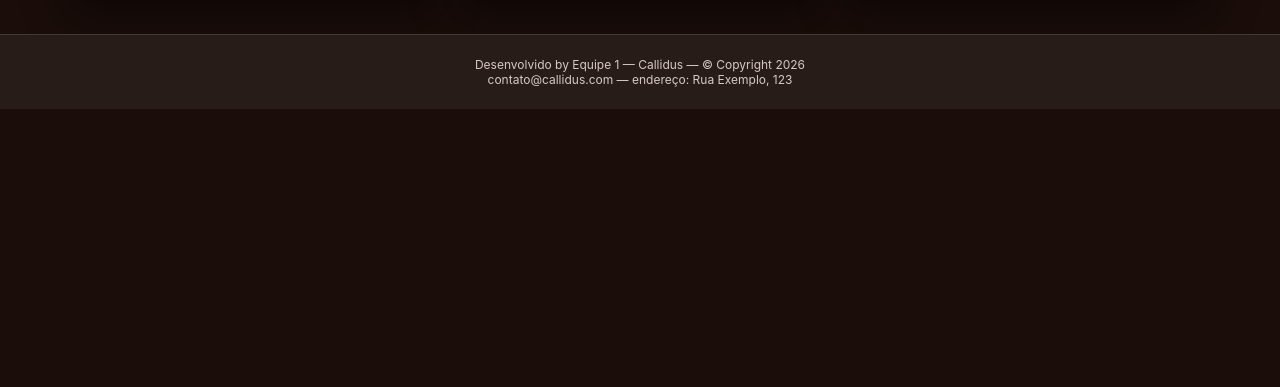
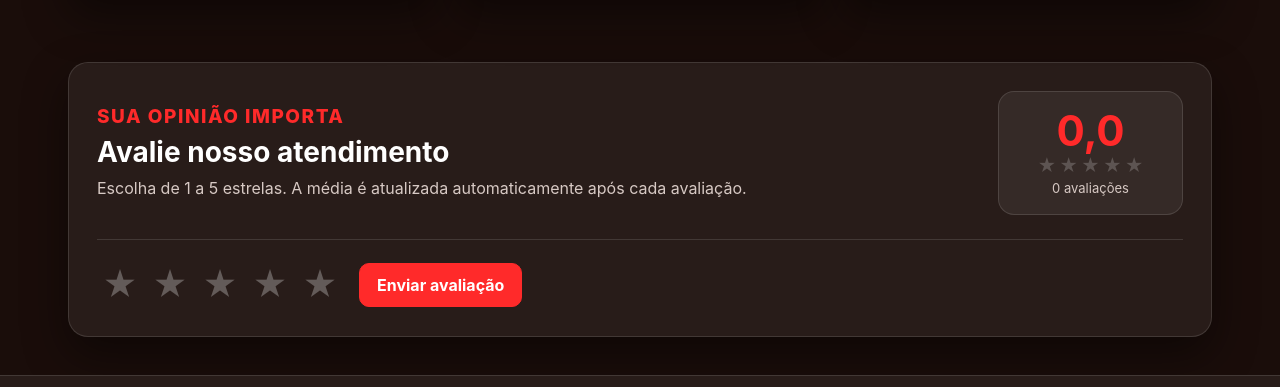
Before and after one commit to meacdev/Pizzaria-Callidus, a React (Vite) app: page / in a window 1280 px wide. Shown: the part 2550-2937 px from the top of the page. Before the commit the page ends 2659 px from the top, so only its background shows below. Built offline with nearby package versions, Linux system fonts and the light colour scheme.

Commit message:
Implementado o sistema de avaliacao: integrado à página inicial um sistema de avaliação de 1 a 5 estrelas, com atualização automática da média e quantidade de avaliações e armazenamento via localStorage.

```diff
--- /dev/null
+++ b/src/component/SistemaAvaliacao.module.css
@@ -0,0 +1,183 @@
+.container {
+  width: calc(100% - 56px);
+  margin: 28px auto 38px;
+  padding: 28px;
+
+  background: var(--surface);
+  border: 1px solid var(--line);
+  border-radius: 20px;
+
+  box-shadow: var(--shadow);
+}
+
+.cabecalho {
+  display: flex;
+  align-items: center;
+  justify-content: space-between;
+  gap: 28px;
+}
+
+.cabecalho h2 {
+  margin: 8px 0 8px;
+  font-size: 28px;
+  line-height: 1.15;
+}
+
+.cabecalho p {
+  max-width: 680px;
+  color: var(--muted);
+  line-height: 1.6;
+}
+
+.resumo {
+  min-width: 185px;
+
+  display: flex;
+  flex-direction: column;
+  align-items: center;
+  gap: 5px;
+
+  padding: 18px;
+
+  background: var(--surface-light);
+  border: 1px solid var(--line);
+  border-radius: 16px;
+}
+
+.resumo strong {
+  font-size: 42px;
+  line-height: 1;
+  color: var(--primary);
+}
+
+.resumo > span:last-child {
+  color: var(--muted);
+  font-size: 13px;
+}
+
+.estrelasMedia {
+  display: flex;
+  gap: 3px;
+  font-size: 18px;
+}
+
+.estrela,
+.estrelaAtiva {
+  line-height: 1;
+}
+
+.estrela {
+  color: rgba(255, 255, 255, 0.2);
+}
+
+.estrelaAtiva {
+  color: var(--warning);
+}
+
+.formulario {
+  display: flex;
+  align-items: center;
+  gap: 16px;
+
+  margin-top: 24px;
+  padding-top: 22px;
+
+  border-top: 1px solid var(--line);
+}
+
+.seletor {
+  display: flex;
+  align-items: center;
+  gap: 4px;
+}
+
+.estrelaBotao,
+.estrelaBotaoAtiva {
+  width: 46px;
+  height: 46px;
+
+  border: 0;
+  background: transparent;
+
+  font-size: 34px;
+  line-height: 1;
+
+  transition:
+    transform 0.15s ease,
+    color 0.15s ease;
+}
+
+.estrelaBotao {
+  color: rgba(255, 255, 255, 0.28);
+}
+
+.estrelaBotaoAtiva {
+  color: var(--warning);
+}
+
+.estrelaBotao:hover,
+.estrelaBotaoAtiva:hover {
+  transform: translateY(-2px) scale(1.05);
+  color: var(--warning);
+}
+
+.estrelaBotao:focus-visible,
+.estrelaBotaoAtiva:focus-visible {
+  outline: 2px solid var(--primary);
+  outline-offset: 3px;
+  border-radius: 8px;
+}
+
+.mensagem {
+  margin-top: 14px;
+  color: var(--muted);
+  font-size: 14px;
+}
+
+@media (max-width: 700px) {
+  .container {
+    width: calc(100% - 36px);
+    padding: 22px;
+    border-radius: 16px;
+  }
+
+  .cabecalho {
+    flex-direction: column;
+    align-items: stretch;
+  }
+
+  .resumo {
+    width: 100%;
+  }
+
+  .formulario {
+    flex-direction: column;
+    align-items: stretch;
+  }
+
+  .seletor {
+    justify-content: center;
+  }
+
+  .formulario .botao-primario {
+    width: 100%;
+  }
+}
+
+@media (max-width: 400px) {
+  .container {
+    width: calc(100% - 24px);
+    padding: 18px;
+  }
+
+  .cabecalho h2 {
+    font-size: 24px;
+  }
+
+  .estrelaBotao,
+  .estrelaBotaoAtiva {
+    width: 40px;
+    height: 40px;
+    font-size: 29px;
+  }
+}
--- /dev/null
+++ b/src/component/SistemaAvaliacao.tsx
@@ -0,0 +1,97 @@
+import { useMemo, useState } from 'react';
+import { calcularMediaAvaliacao, useAvaliacaoStore } from '../store/avaliacao.store';
+import styles from './SistemaAvaliacao.module.css';
+
+const ESTRELAS = [1, 2, 3, 4, 5] as const;
+
+function formatarMedia(media: number): string {
+  return media.toLocaleString('pt-BR', {
+    minimumFractionDigits: 1,
+    maximumFractionDigits: 1,
+  });
+}
+
+export function SistemaAvaliacao() {
+  const avaliacoes = useAvaliacaoStore((state) => state.avaliacoes);
+  const avaliar = useAvaliacaoStore((state) => state.avaliar);
+  const [notaSelecionada, setNotaSelecionada] = useState(0);
+  const [mensagem, setMensagem] = useState('');
+
+  const media = useMemo(
+    () => calcularMediaAvaliacao(avaliacoes),
+    [avaliacoes],
+  );
+
+  const quantidadeAvaliacoes = avaliacoes.length;
+
+  function enviarAvaliacao() {
+    if (!notaSelecionada) {
+      setMensagem('Selecione uma nota de 1 a 5 estrelas.');
+      return;
+    }
+
+    avaliar(notaSelecionada);
+    setMensagem(`Obrigado pela avaliação de ${notaSelecionada} estrela${notaSelecionada > 1 ? 's' : ''}!`);
+    setNotaSelecionada(0);
+  }
+
+  return (
+    <section className={styles.container} aria-labelledby="avaliacao-titulo">
+      <div className={styles.cabecalho}>
+        <div>
+          <span className="tag">Sua opinião importa</span>
+          <h2 id="avaliacao-titulo">Avalie nosso atendimento</h2>
+          <p>Escolha de 1 a 5 estrelas. A média é atualizada automaticamente após cada avaliação.</p>
+        </div>
+
+        <div className={styles.resumo} aria-label={`${formatarMedia(media)} de 5 estrelas, ${quantidadeAvaliacoes} avaliações`}>
+          <strong>{formatarMedia(media)}</strong>
+          <div className={styles.estrelasMedia} aria-hidden="true">
+            {ESTRELAS.map((estrela) => (
+              <span key={estrela} className={estrela <= Math.round(media) ? styles.estrelaAtiva : styles.estrela}>
+                ★
+              </span>
+            ))}
+          </div>
+          <span>
+            {quantidadeAvaliacoes === 1
+              ? '1 avaliação'
+              : `${quantidadeAvaliacoes} avaliações`}
+          </span>
+        </div>
+      </div>
+
+      <div className={styles.formulario}>
+        <div className={styles.seletor} role="radiogroup" aria-label="Escolha sua nota">
+          {ESTRELAS.map((estrela) => (
+            <button
+              key={estrela}
+              type="button"
+              className={estrela <= notaSelecionada ? styles.estrelaBotaoAtiva : styles.estrelaBotao}
+              onClick={() => setNotaSelecionada(estrela)}
+              role="radio"
+              aria-checked={notaSelecionada === estrela}
+              aria-label={`${estrela} estrela${estrela > 1 ? 's' : ''}`}
+            >
+              ★
+            </button>
+          ))}
+        </div>
+
+        <button
+          type="button"
+          className="botao-primario"
+          onClick={enviarAvaliacao}
+        >
+          Enviar avaliação
+        </button>
+      </div>
+
+      {mensagem && (
+        <p className={styles.mensagem} role="status" aria-live="polite">
+          {mensagem}
+        </p>
+      )}
+    </section>
+  );
+}
--- a/src/pages/HomePage.tsx
+++ b/src/pages/HomePage.tsx
@@ -7,6 +7,7 @@ import { ListaCombos } from '../features/pizzaria/components/ListaCombos';
 import { ListaBebidas } from '../features/pizzaria/components/ListaBebidas';
 import { CarrosselPizza } from '../features/pizzaria/components/CarrosselPizza';
 import { EstabelecimentoInfo } from '../features/pizzaria/components/EstabelecimentoInfo';
+import { SistemaAvaliacao } from '../component/SistemaAvaliacao';
 
 import { usePizzas } from '../features/pizzaria/hooks/usePizzas';
 import { useCombos } from '../features/pizzaria/hooks/useCombo';
@@ -99,6 +100,7 @@ export function HomePage() {
         titulo="Bebidas"
         bebidas={bebidas.slice(0, 6)}
       />
+      <SistemaAvaliacao />
       <EstabelecimentoInfo aberto={mostrarInformacoes} onFechar={() => setMostrarInformacoes(false)} logo={logoSrc} />
     </>
   );
--- /dev/null
+++ b/src/store/avaliacao.store.ts
@@ -0,0 +1,40 @@
+import { create } from 'zustand';
+import { persist } from 'zustand/middleware';
+
+const NOTA_MINIMA = 1;
+const NOTA_MAXIMA = 5;
+
+interface AvaliacaoState {
+  readonly avaliacoes: readonly number[];
+  readonly avaliar: (nota: number) => void;
+}
+
+export const useAvaliacaoStore = create<AvaliacaoState>()(
+  persist(
+    (set) => ({
+      avaliacoes: [],
+      avaliar: (nota) => {
+        const notaNormalizada = Math.max(
+          NOTA_MINIMA,
+          Math.min(NOTA_MAXIMA, Math.round(nota)),
+        );
+
+        set((state) => ({
+          avaliacoes: [...state.avaliacoes, notaNormalizada],
+        }));
+      },
+    }),
+    {
+      name: 'pizzaria-avaliacoes',
+    },
+  ),
+);
+
+export function calcularMediaAvaliacao(avaliacoes: readonly number[]): number {
+  if (avaliacoes.length === 0) {
+    return 0;
+  }
+
+  const soma = avaliacoes.reduce((total, nota) => total + nota, 0);
+  return soma / avaliacoes.length;
+}
```
